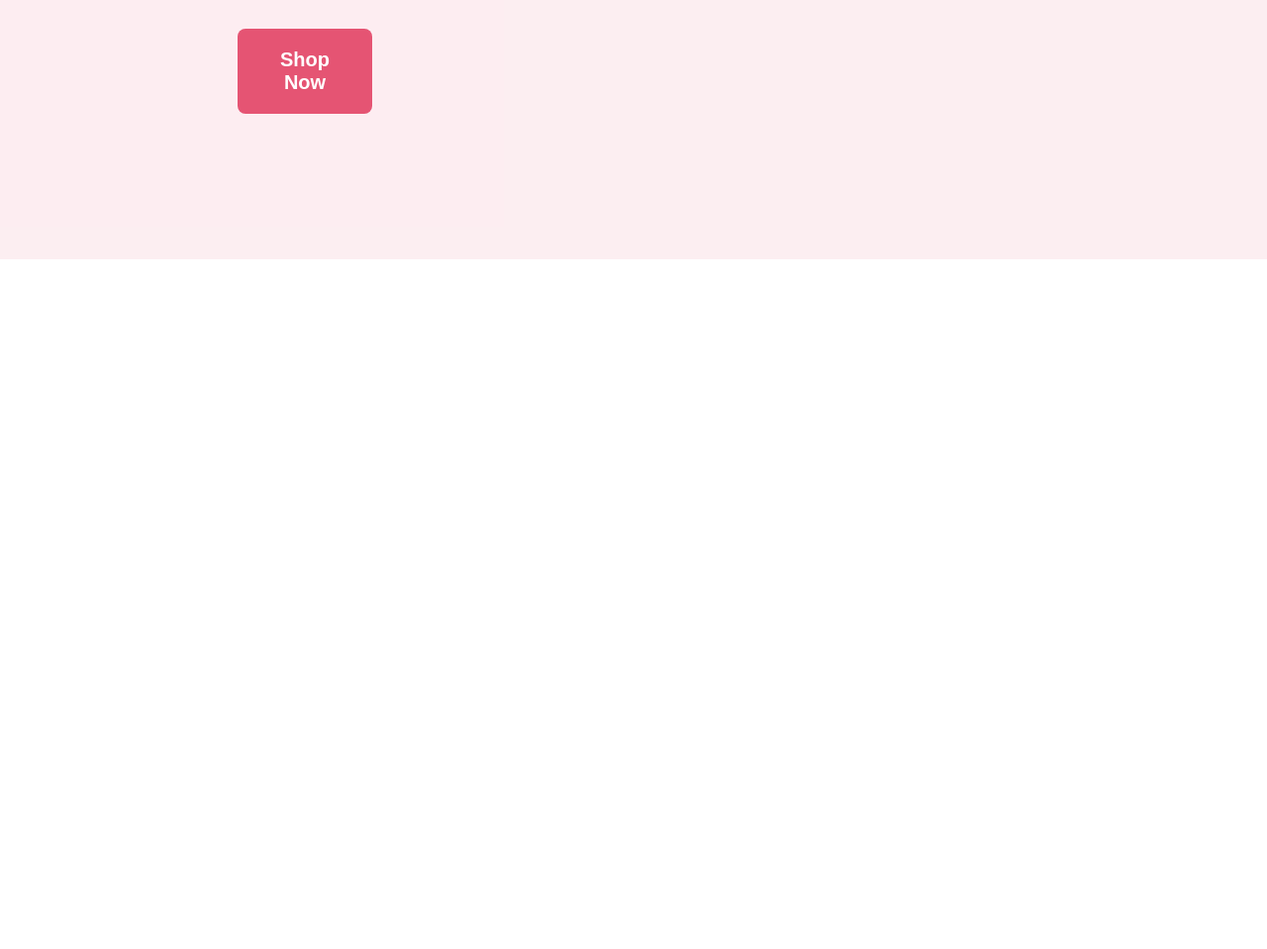
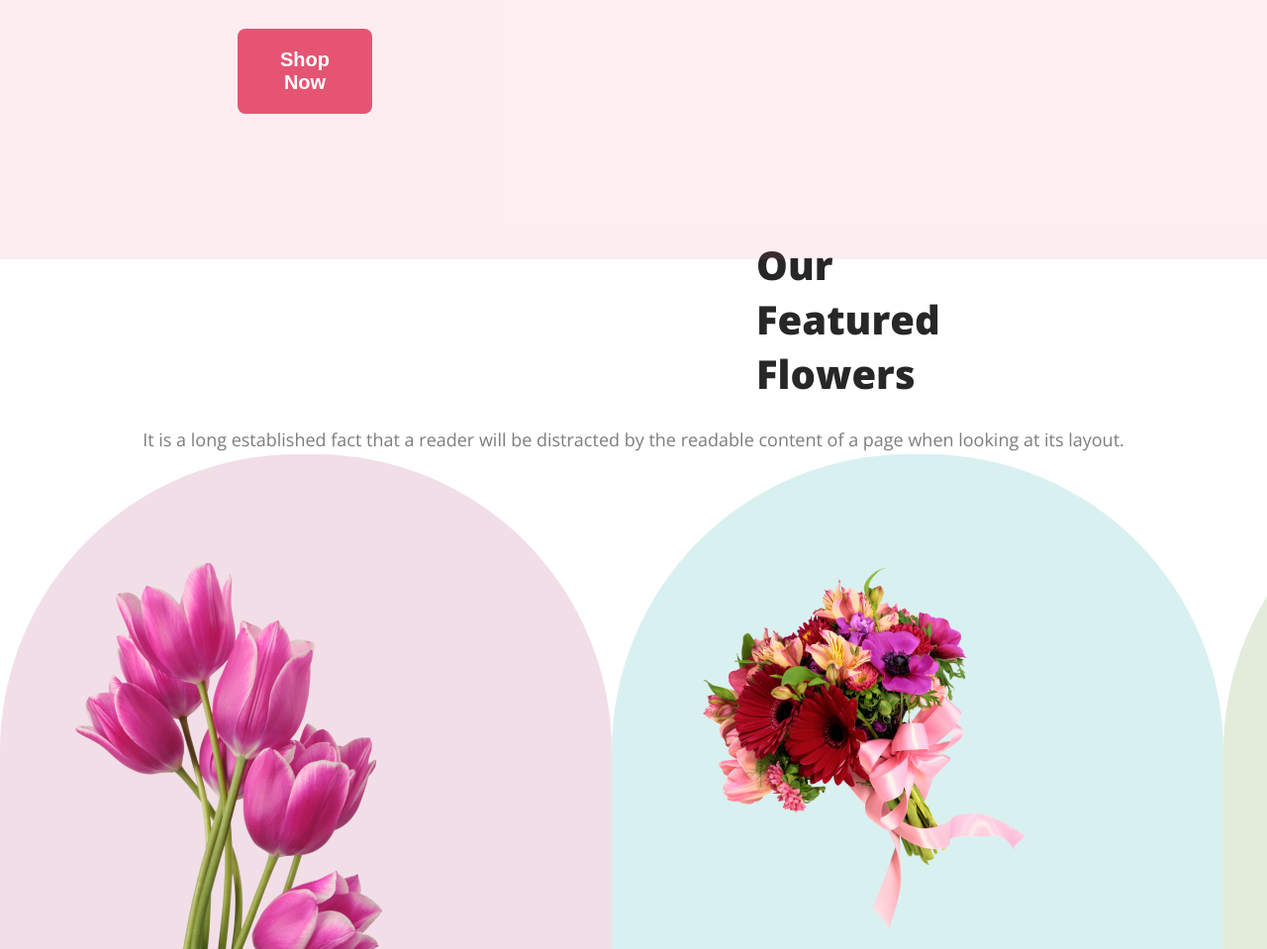
Before and after one commit to tarekibnkhayer/assignment1, a plain HTML site: page index.html in a window 1280 px wide. Shown: the part 788-1747 px from the top of the page at 99% size. Before the commit the page ends 1050 px from the top, so only its background shows below. Drawn offline with nearby package versions, Linux system fonts and the light colour scheme.

Commit message:
feature section created

```diff
--- a/index.html
+++ b/index.html
@@ -23,7 +23,17 @@
     </header>
     <!-- main section -->
     <main>
-
+<!-- feature section -->
+<div class="feature">
+<h1 class="feature-title">Our Featured Flowers</h1>
+<p class="feature-description">It is a long established fact that a reader will be distracted by the readable content of a page when looking at its layout.</p>
+    </div>
+    <!-- flower pic section -->
+    <div class="flower-pic">
+        <div class="frame a"><img src="Flower Asset/pngwing 6.png" alt=""></div>
+        <div class="frame b"><img src="Flower Asset/pngwing 5.png" alt=""></div>
+        <div class="frame c"><img src="Flower Asset/pngwing 7.png" alt=""></div>
+    </div>
     </main>
     <!-- footer section -->
     <footer>
--- a/style.css
+++ b/style.css
@@ -47,6 +47,44 @@ font-weight: 700;
 
 }
 /* main section work */
+/* feature section under main section */
+.feature-title{
+    color: #272727;
+text-align: center;
+font-size: 40px;
+font-weight: 800;
+padding: 1028px 764px 24px 764px;
+}
+.feature-description{
+    color: rgba(39, 39, 39, 0.60);
+text-align: center;
+font-size: 18px;
+font-weight: 400;
+line-height: 30px;
+}
+/* flower pic section under main section */
+.flower-pic{
+    width: 1920px;
+height: 4867px;
+background: #FFF;
+display: flex;
 
-
+}
+.frame{
+    width: 464px;
+height: 538px;
+padding: 110px 78px 0px 76px;
+}
+.a{
+    border-radius: 300px 300px 0px 0px;
+background: rgba(167, 33, 98, 0.15);
+}
+.b{
+    border-radius: 300px 300px 0px 0px;
+background: rgba(5, 151, 160, 0.15);
+}
+.c{
+    border-radius: 300px 300px 0px 0px;
+background: rgba(71, 125, 17, 0.15);
+}
 /* footer section work */
```
